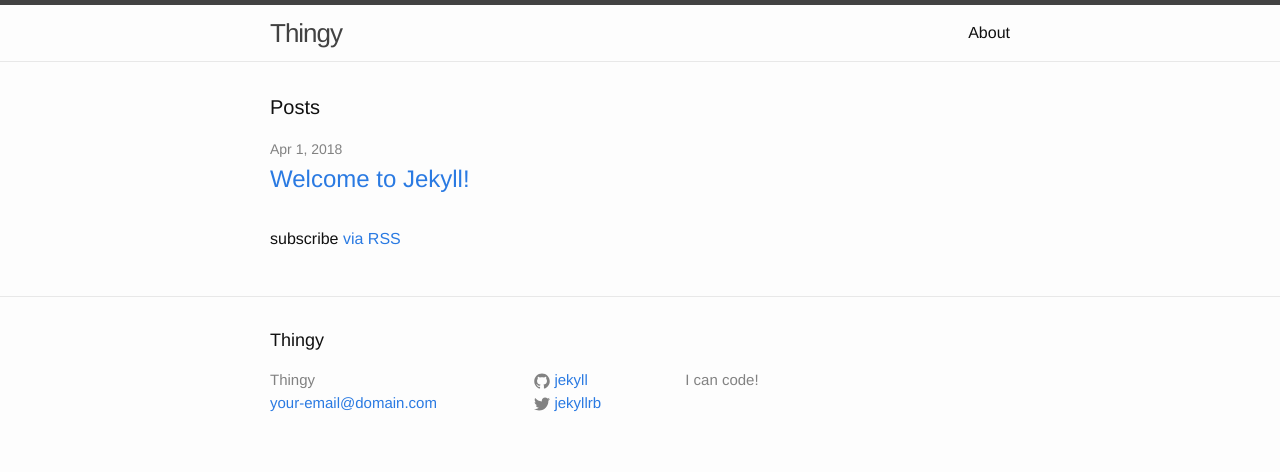
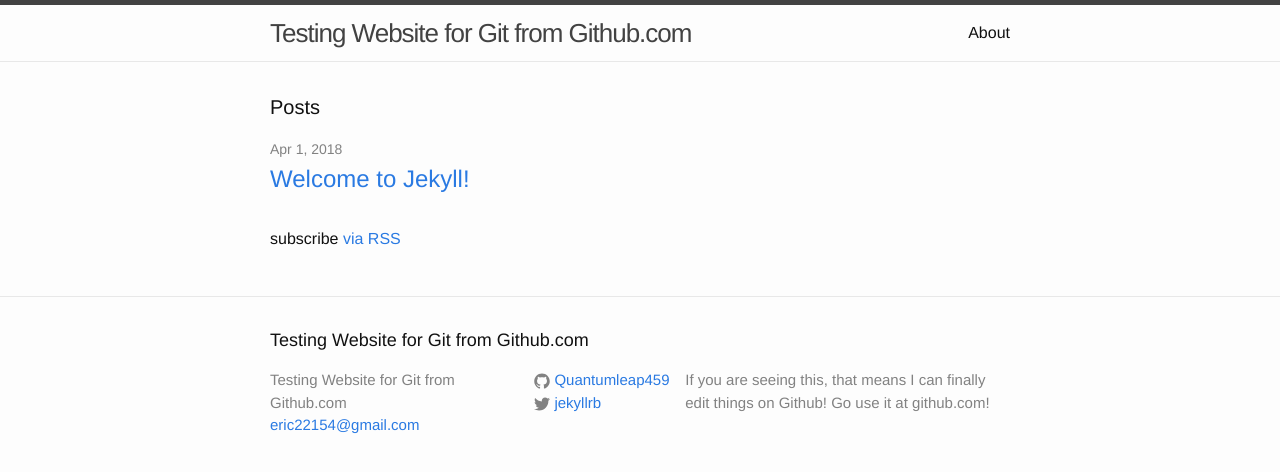
Before and after one commit to Quantumleap459/Quantumleap459.github.io, a Jekyll site: the page built from index.html, in a window 1280 px wide. Shown: the top 472 px of the page. Built offline with Jekyll 4.4.1, drawn with Linux system fonts in a browser that asks for light colours.

Commit message:
Update _config.yml
thingy

```diff
--- a/_config.yml
+++ b/_config.yml
@@ -6,14 +6,14 @@
 # 'jekyll serve'. If you change this file, please restart the server process.
 
 # Site settings
-title: Thingy
-email: your-email@domain.com
+title: Testing Website for Git from Github.com
+email: eric22154@gmail.com
 description: > # this means to ignore newlines until "baseurl:"
-  I can code!
-baseurl: "" # the subpath of your site, e.g. /blog
+  If you are seeing this, that means I can finally edit things on Github! Go use it at github.com!
+baseurl: "/testing" # the subpath of your site, e.g. /blog
 url: "http://yourdomain.com" # the base hostname & protocol for your site
 twitter_username: jekyllrb
-github_username:  jekyll
+github_username:  Quantumleap459
 
 # Build settings
 markdown: kramdown
```
